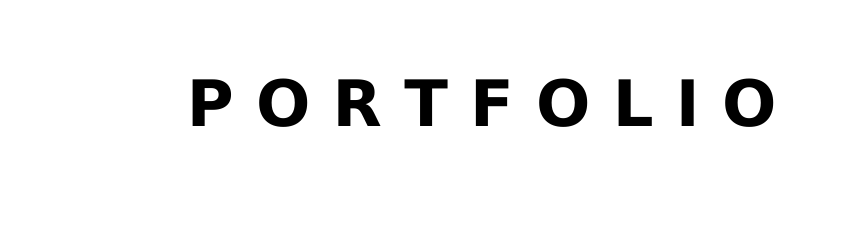
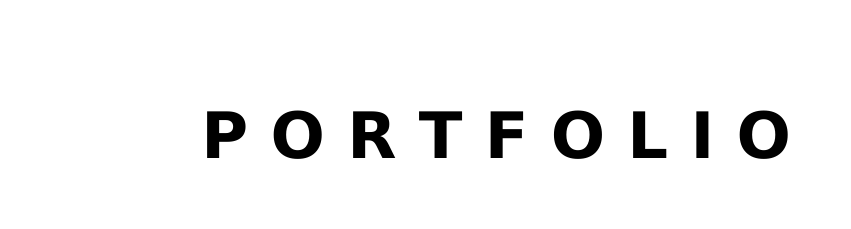
Before and after one commit to jamu-bu/portfolio, a plain HTML site: page index.html in a window 1280 px wide. Shown: the top 229 px of the page, 222-1073 px from the left. Drawn offline with Linux system fonts and the light colour scheme.

Commit message:
updated css

```diff
--- a/assets/css/styles.css
+++ b/assets/css/styles.css
@@ -47,13 +47,15 @@ nav {
 }
 
 .portfolio {
-    margin:3%;
-    padding:1%;
     font-size: 400%;
-    justify-content: center;
-    text-align: center;
     width: 80%;
     white-space: nowrap;
+    display: inline-block;
+    justify-content: center;
+    align-items: center;
+    padding: 3%;
+    margin: 5%;
+    margin-left: 6%;
 }
 
 aside {
```
